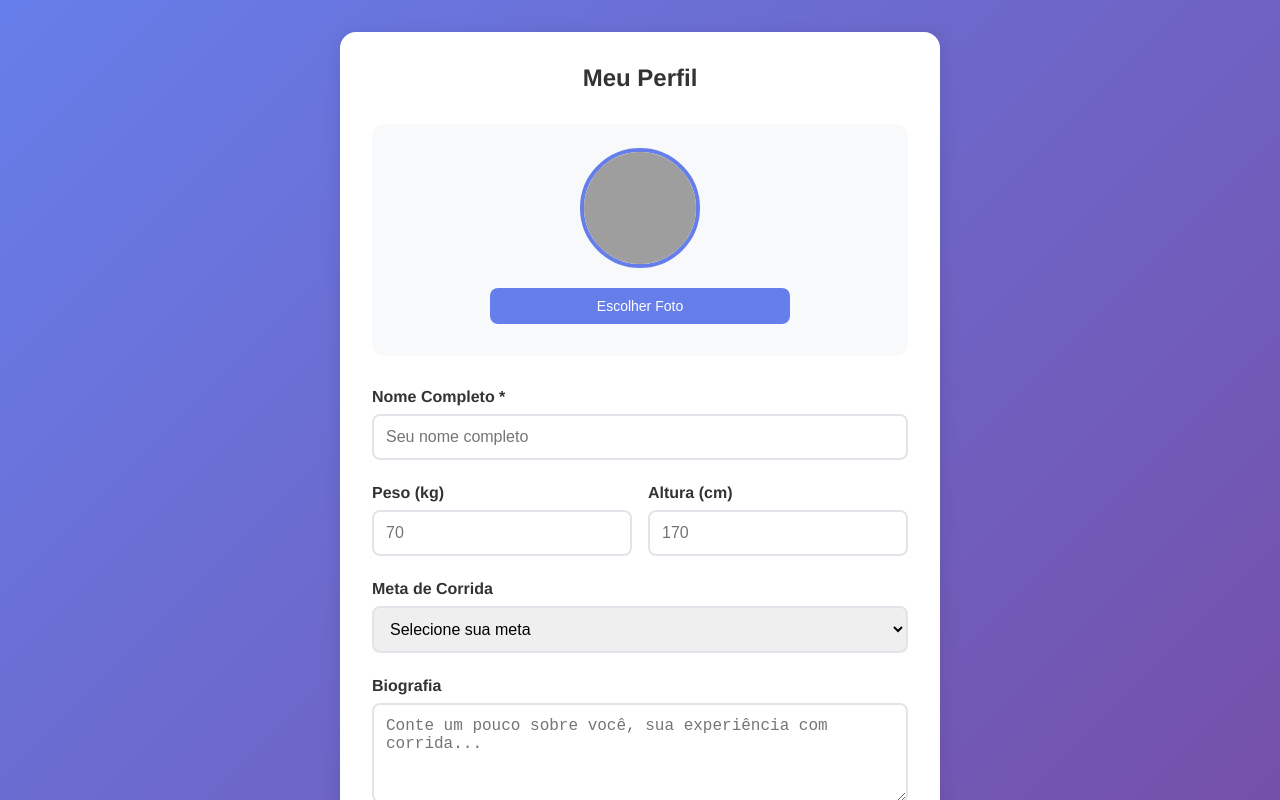
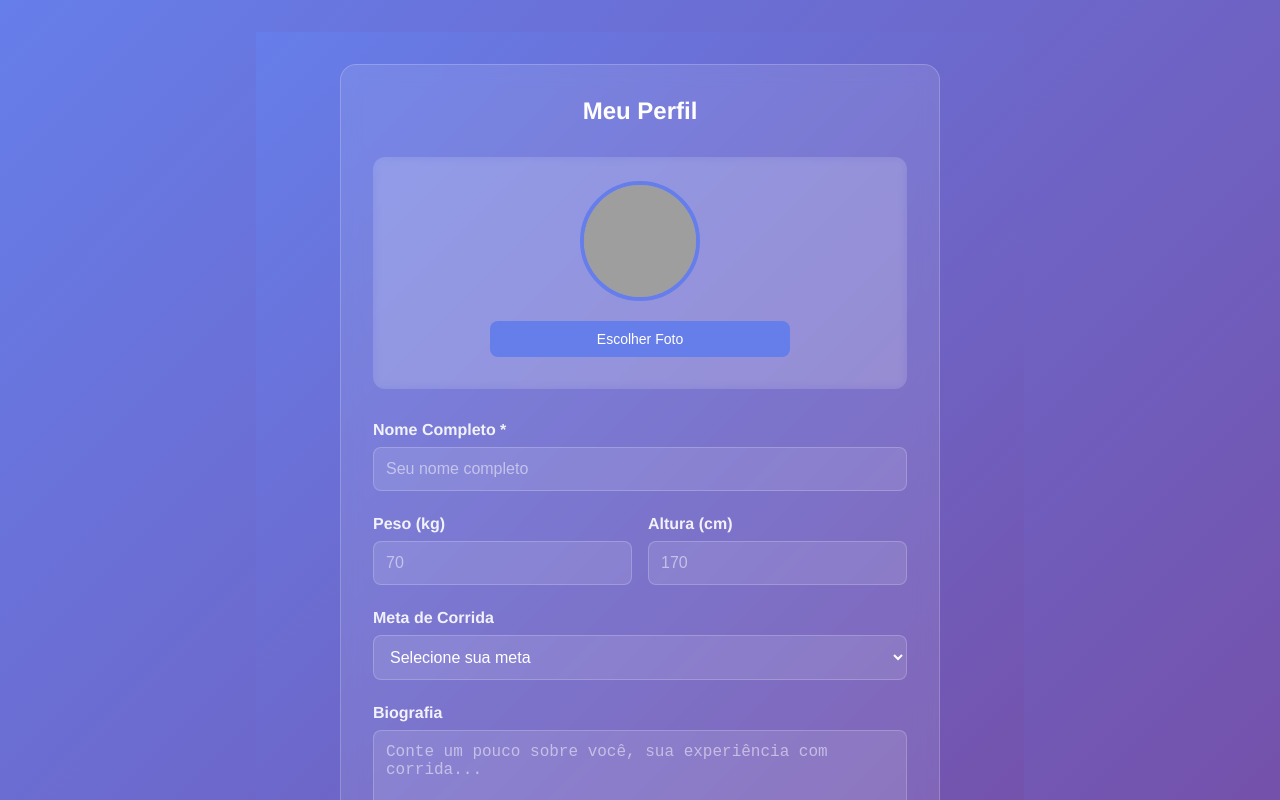
Before and after one commit to Lilarodrigues85/app-amigosrun, a Vue app: page /profile in a window 1280 px wide. Shown: the top 800 px of the page. Built offline with nearby package versions, Linux system fonts and the light colour scheme; no server answers; grey boxes are pictures that could not be loaded.

Commit message:
feat: apply glassmorphism design to profile form with background image

```diff
--- a/src/components/profile/ProfileForm.vue
+++ b/src/components/profile/ProfileForm.vue
@@ -1,4 +1,6 @@
 <template>
+  <div class="profile-page">
+    <div class="profile-container">
       <div class="profile-form">
         <h2>Meu Perfil</h2>
 
@@ -102,6 +104,8 @@
 
         <div v-if="message" :class="['message', messageType]">
           {{ message }}
+        </div>
+      </div>
     </div>
   </div>
 </template>
@@ -220,19 +224,37 @@ onMounted(() => {
 </script>
 
 <style scoped>
+.profile-page {
+  min-height: 100vh;
+  background: linear-gradient(rgba(0,0,0,0.6), rgba(0,0,0,0.6)), url('/amigos_run_banner.png');
+  background-size: cover;
+  background-position: center;
+  background-attachment: fixed;
+  display: flex;
+  align-items: center;
+  justify-content: center;
+  padding: 2rem;
+}
+
+.profile-container {
+  width: 100%;
+  max-width: 600px;
+}
+
 .profile-form {
-  max-width: 600px;
-  margin: 0 auto;
+  background: rgba(255,255,255,0.1);
   padding: 2rem;
-  background: white;
   border-radius: 16px;
-  box-shadow: 0 4px 20px rgba(0,0,0,0.1);
+  backdrop-filter: blur(10px);
+  border: 1px solid rgba(255,255,255,0.2);
+  transition: all 0.3s ease;
+  overflow: hidden;
 }
 
 .profile-form h2 {
   text-align: center;
   margin-bottom: 2rem;
-  color: #333;
+  color: white;
 }
 
 
@@ -241,8 +263,9 @@ onMounted(() => {
   text-align: center;
   margin-bottom: 2rem;
   padding: 1.5rem;
-  background: #f8f9fa;
+  background: rgba(255,255,255,0.1);
   border-radius: 12px;
+  backdrop-filter: blur(5px);
 }
 
 .avatar {
@@ -292,10 +315,16 @@ onMounted(() => {
 }
 
 .form-group label {
-  display: block;
+  display: flex;
+  align-items: center;
   margin-bottom: 0.5rem;
   font-weight: 600;
-  color: #333;
+  color: rgba(255,255,255,0.9);
+}
+
+.form-group label input[type="checkbox"] {
+  margin-right: 0.5rem;
+  margin-bottom: 0;
 }
 
 .form-group input,
@@ -303,19 +332,27 @@ onMounted(() => {
 .form-group textarea {
   width: 100%;
   padding: 12px;
-  border: 2px solid #e1e5e9;
+  background: rgba(255,255,255,0.1);
+  border: 1px solid rgba(255,255,255,0.2);
   border-radius: 8px;
   font-size: 16px;
-  transition: border-color 0.3s ease;
+  color: white;
+  transition: all 0.3s ease;
   box-sizing: border-box;
+}
+
+.form-group input::placeholder,
+.form-group textarea::placeholder {
+  color: rgba(255,255,255,0.5);
 }
 
 .form-group input:focus,
 .form-group select:focus,
 .form-group textarea:focus {
   outline: none;
-  border-color: #667eea;
-  box-shadow: 0 0 0 3px rgba(102, 126, 234, 0.1);
+  border-color: rgba(255,255,255,0.4);
+  background: rgba(255,255,255,0.15);
+  backdrop-filter: blur(10px);
 }
 
 .form-group textarea {
@@ -324,7 +361,7 @@ onMounted(() => {
 }
 
 .form-group small {
-  color: #666;
+  color: rgba(255,255,255,0.7);
   font-size: 12px;
   margin-top: 0.25rem;
   display: block;
@@ -379,9 +416,12 @@ onMounted(() => {
 }
 
 @media (max-width: 768px) {
+  .profile-page {
+    padding: 1rem;
+  }
+
   .profile-form {
     padding: 1rem;
-    margin: 1rem;
   }
 
   .form-row {
```
Also changed, not shown: 1 other file (tests, documents, lock files or other folders). Lines whose indentation alone changed are shown as unchanged.
